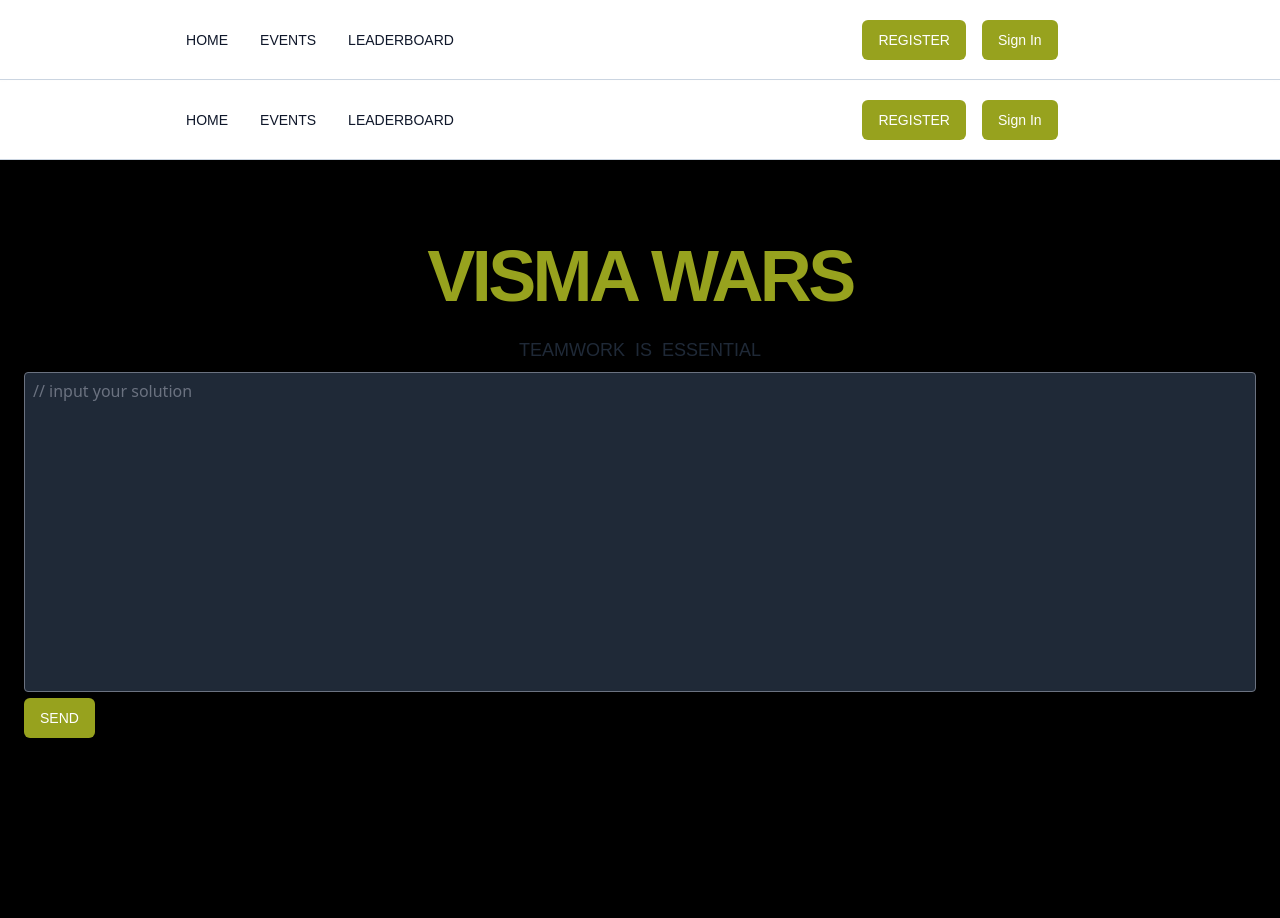
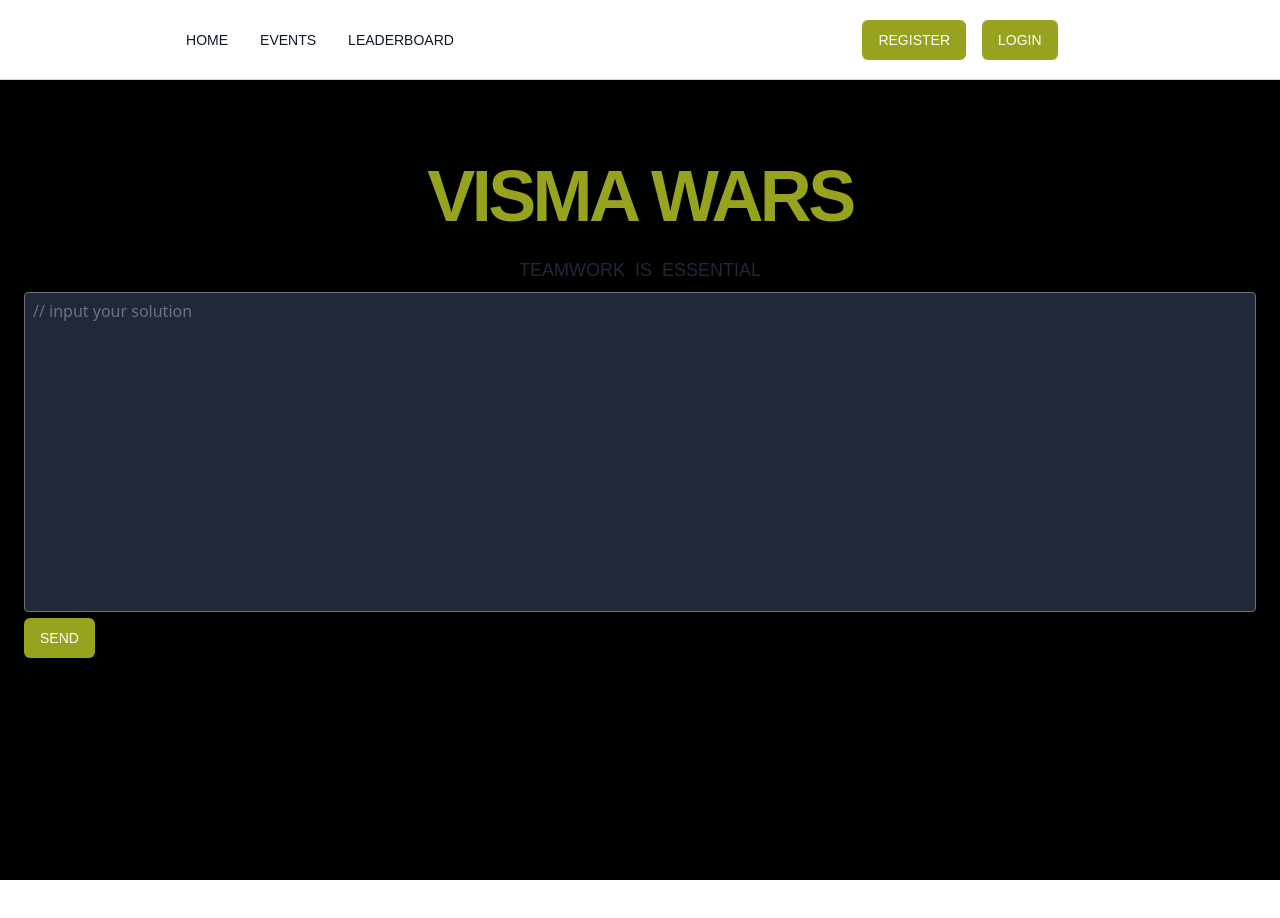
Before and after one commit to anton-cornak/codefights-web, a Next.js app in the folder front-end/: page /events in a window 1280 px wide. Shown: the top 918 px of the page. After the commit the page ends 880 px from the top, so only its background shows below. Built offline with nearby package versions, Linux system fonts and the light colour scheme; a web font is replaced by a local one; what prettier-plugin-tailwindcss would draw is missing.

Commit message:
navbar fixed

```diff
--- a/front-end/components/Navbar.tsx
+++ b/front-end/components/Navbar.tsx
@@ -1,8 +1,5 @@
 import Link from 'next/link'
 import { buttonVariants } from './Button'
-import SignInButton from './SignInButton'
-import BoxShadowImage from "./BoxShadowImage";
-
 
 const Navbar = () => {
 
@@ -30,13 +27,16 @@
             <div className='container max-width-7xl mx-auto w-full flex justify-center items-center'>
 
 
-                <div className='hidden md:flex gap-4'>
-                            <Link className={buttonVariants({ variant: 'default' })}
-                                href='/register'>
-                                REGISTER
-                            </Link>
+                <div className='hidden md:flex gap-4 uppercase'>
+                    <Link className={buttonVariants({ variant: 'default' })}
+                                href='/registration'>
+                                register
+                    </Link>
+                    <Link className={buttonVariants({ variant: 'default' })}
+                                href='/signin'>
+                                login
+                    </Link>
 
-                    <SignInButton />
 
                 </div>
             </div>
--- a/front-end/components/SignInButton.tsx
+++ /dev/null
@@ -1,34 +0,0 @@
-"use client"
-
-import { FC, useState } from 'react'
-import Button from '@/ui/Button'
-import { signIn } from 'next-auth/react'
-import { toNamespacedPath } from 'path'
-import { toast } from './ui/Toast'
-
-interface SignInButtonProps {
-
-}
-
-const SignInButton: FC<SignInButtonProps> = ({}) => {
-    const [isLoading, setIsLoading] = useState<boolean>(false)
-
-    const signInWithGoogle = async() =>{
-        setIsLoading(true)
-
-        try{
-            await signIn('google')
-        }catch (error) {
-            toast({
-                title: 'Error signing in',
-                message: 'Please try again later',
-                type: 'error'
-            })
-        }
-    }
-  return <Button onClick={signInWithGoogle} isLoading={isLoading}>
-    Sign In
-  </Button>
-}
-
-export default SignInButton
--- a/front-end/package.json
+++ b/front-end/package.json
@@ -16,6 +16,7 @@
     "@fortawesome/free-solid-svg-icons": "^6.4.0",
     "@fortawesome/react-fontawesome": "^0.2.0",
     "@radix-ui/react-dropdown-menu": "^2.0.4",
+    "@types/": "fortawesome/react-fontawesome",
     "@types/node": "18.15.3",
     "@types/react": "18.0.28",
     "@types/react-dom": "18.0.11",
--- a/front-end/pages/events.tsx
+++ b/front-end/pages/events.tsx
@@ -1,5 +1,4 @@
 
-import Navbar from '@/components/Navbar';
 import Button, { buttonVariants } from '@/components/ui/Button';
 import LargeHeading from '@/components/ui/LargeHeading';
 import TextAnimation from '@/components/ui/TextAnimation'
@@ -17,7 +16,6 @@
 export default function Home() {
   return (
     <>
-      <Navbar />
       <div className=' bg-black relative h-screen overflow-x-hidden'>
 
         <div className='container flex flex-col justify-start items-center w-full h-fit'>
--- a/front-end/pages/index.tsx
+++ b/front-end/pages/index.tsx
@@ -1,10 +1,7 @@
-import Navbar from "@/components/Navbar";
-
 import '../pages/'
 export default function Home() {
     return (
       <>
-        <Navbar />
         <div className=' bg-black relative h-screen overflow-x-hidden'>
 
         <div className='container flex flex-col justify-start items-center w-full h-fit'></div>
--- a/front-end/pages/signin.tsx
+++ b/front-end/pages/signin.tsx
@@ -1,7 +1,7 @@
 import { signIn } from "next-auth/react";
 import { useRouter } from "next/router";
 import React, { useState } from "react";
-import BoxShadowImage from "components/BoxShadowImage";
+import BoxShadowImage from "@/components/BoxShadowImage";
 import { faEye, faEyeSlash } from "@fortawesome/free-solid-svg-icons";
 import { FontAwesomeIcon } from "@fortawesome/react-fontawesome";
 
```
Also changed, not shown: 1 other file (tests, documents, lock files or other folders).
